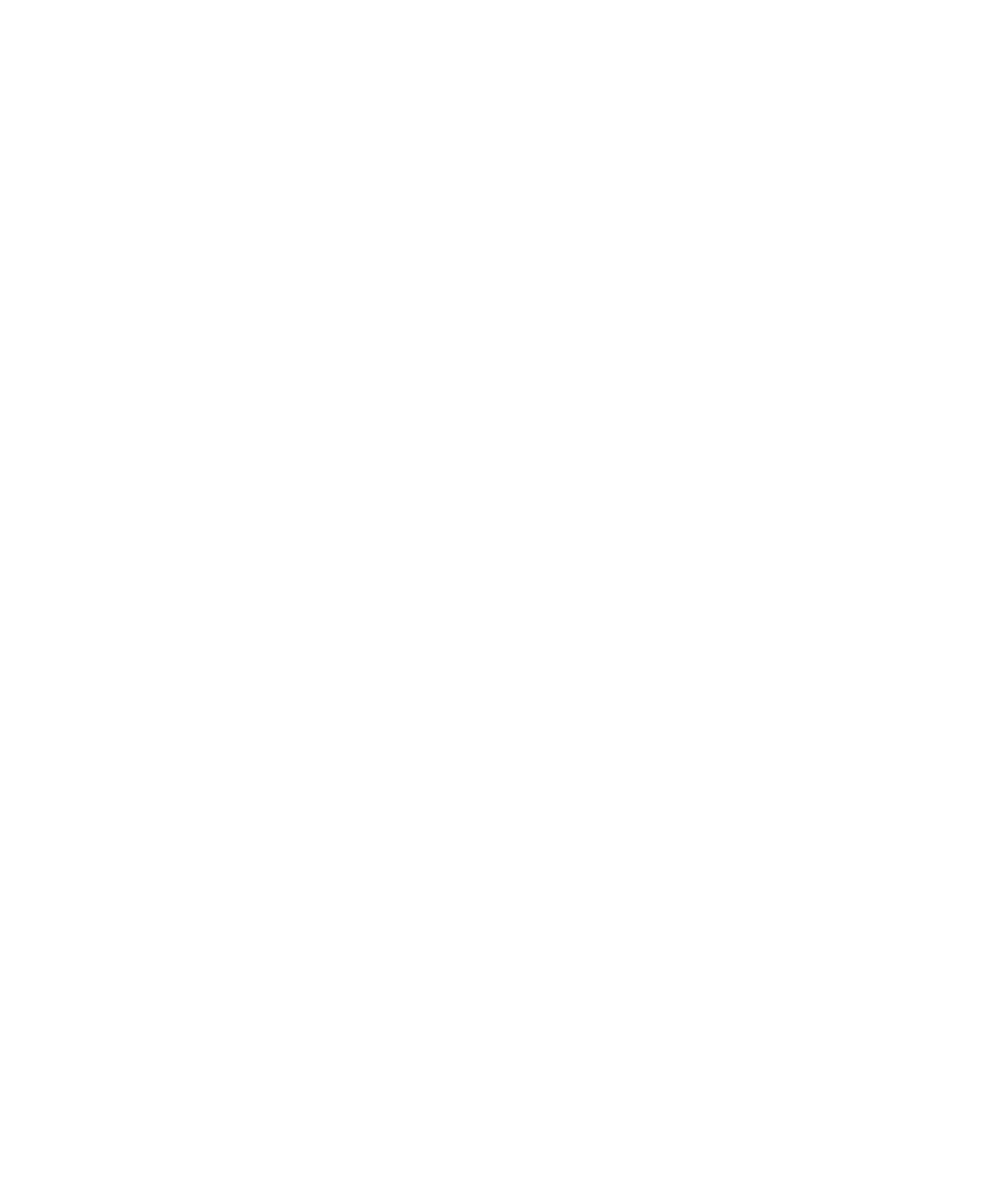
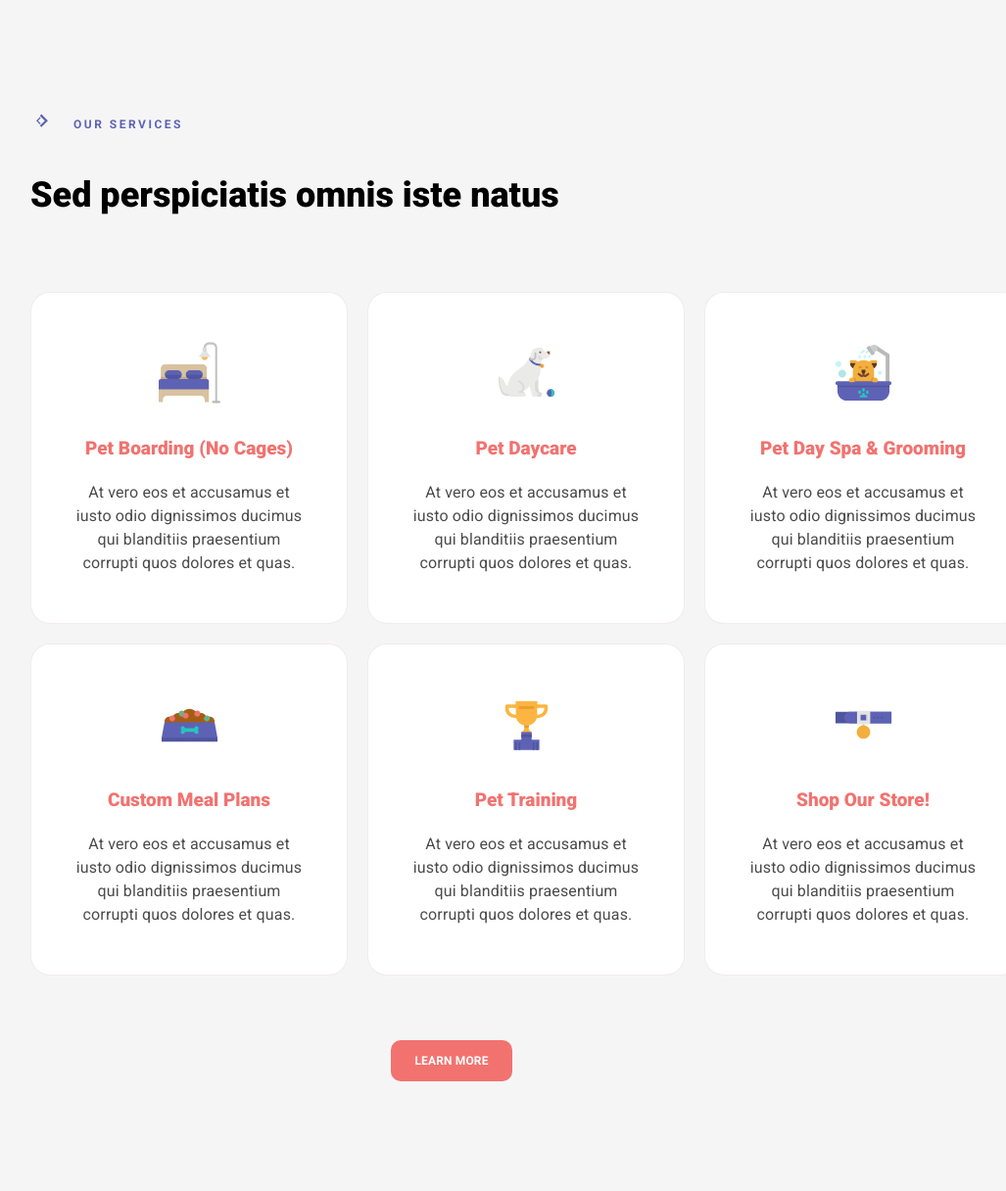
Before and after one commit to K0ndratenko/LeSson-9, a plain HTML site: page index.html in a window 1280 px wide. Shown: the whole page at 98% size, without its empty margins (179-1206 px from the left). Before the commit the page ends 800 px from the top, so only its background shows below. Drawn offline with Linux system fonts and the light colour scheme.

Commit message:
build:test task9

```diff
--- a/css/style.css
+++ b/css/style.css
@@ -41,3 +41,116 @@ body {
   line-height: 1;
   font-size: 0px;
 }
+
+.servise-section {
+  background-color: #f5f5f5;
+  max-width: 1440px;
+  margin: 0 auto;
+}
+
+.servise-block {
+  max-width: 1320px; /* 1020 */
+  padding-top: 110px;
+}
+
+.subtitle {
+  max-width: 450px;
+  font-weight: 700;
+  font-size: 12px;
+  line-height: 24px;
+  letter-spacing: 2.5px;
+  color: #5d62b5;
+  padding-left: 210px;
+  margin-bottom: 33px;
+  text-transform: uppercase;
+}
+.subtitle::before {
+  content: url("../img/subtitle-icon.svg");
+  display: inline-block;
+  vertical-align: middle;
+  margin-right: 16px;
+}
+.title {
+  font-weight: 900;
+  font-size: 36px;
+  line-height: 42px;
+  padding-left: 210px;
+  margin-bottom: 78px;
+}
+.block-cards * {
+  display: inline-block;
+}
+.block-cards {
+  padding-left: 210px;
+  margin-bottom: 66px;
+}
+.block-cards > :not(:nth-child(3), :nth-child(6)) {
+  margin-right: 20px; /* думаю написано коряво, как можно по другому ? */
+}
+.block-cards > :not(:nth-child(4), :nth-child(5), :nth-child(6)) {
+  margin-bottom: 20px;
+}
+.card {
+  font-size: 0px;
+  width: 324px;
+  background-color: #fff;
+  border: 1px solid rgba(121, 55, 55, 0.096);
+  border-radius: 20px;
+}
+
+.card-icon {
+  max-width: 63px;
+  margin: 0 auto;
+  padding-top: 50px;
+  padding-top: 50px;
+  margin: 0 auto 33px auto;
+  display: block;
+}
+.servise-name {
+  max-width: 237px;
+  font-weight: 900;
+  font-size: 19px;
+  line-height: 26px;
+  text-align: center;
+  color: #f2726f;
+  display: block;
+  margin: 0 auto 20px auto;
+}
+.desc {
+  max-width: 235px;
+  font-weight: 400;
+  font-size: 16px;
+  line-height: 24px;
+  letter-spacing: 0.15px;
+  text-align: center;
+  color: #4b4b4b;
+  display: block;
+  margin: 0 auto 49px auto;
+}
+.button {
+  max-width: 124px;
+  font-weight: 700;
+  font-size: 12px;
+  line-height: 24px;
+  letter-spacing: 0.15px;
+  text-align: center;
+  background-color: #f2726f;
+  color: #fff;
+  text-transform: uppercase;
+  display: block;
+  margin: 0 auto;
+  padding: 9px 0;
+  border-radius: 10px;
+}
+
+.img-link {
+  padding-bottom: 112px;
+}
+
+.card:hover {
+  box-shadow: 0 10px 20px 2px #4b4b4b;
+}
+
+.button:visited {
+  background-color: #f2716f62; /* почему то бекграунд не хочет быть прозрачным ... */
+}
--- a/index.html
+++ b/index.html
@@ -5,13 +5,57 @@
   <meta charset="UTF-8">
   <meta http-equiv="X-UA-Compatible" content="IE=edge">
   <meta name="viewport" content="width=device-width, initial-scale=1.0">
-  <title>lesson9</title>
+  <title>lesson8</title>
   <link rel="stylesheet" href="css/style.css">
 </head>
 
 <body>
   <main>
-
+    <div class="servise-section">
+      <div class="servise-block">
+        <h4 class="subtitle">Our Services</h4>
+        <h3 class="title">Sed perspiciatis omnis iste natus</h3>
+        <div class="block-cards">
+          <div class="card">
+            <img src="./img/icon1.svg" alt="bad" class="card-icon">
+            <p class="servise-name">Pet Boarding (No Cages)</p>
+            <p class="desc">At vero eos et accusamus et iusto odio dignissimos ducimus qui blanditiis praesentium
+              corrupti quos dolores et quas.</p>
+          </div>
+          <div class="card">
+            <img src="./img/icon2.svg" alt="dog" class="card-icon">
+            <p class="servise-name">Pet Daycare</p>
+            <p class="desc">At vero eos et accusamus et iusto odio dignissimos ducimus qui blanditiis praesentium
+              corrupti quos dolores et quas.</p>
+          </div>
+          <div class="card">
+            <img src="./img/icon3.svg" alt="bathroom" class="card-icon">
+            <p class="servise-name">Pet Day Spa & Grooming</p>
+            <p class="desc">At vero eos et accusamus et iusto odio dignissimos ducimus qui blanditiis praesentium
+              corrupti quos dolores et quas.</p>
+          </div>
+          <div class="card">
+            <img src="./img/icon4.svg" alt="meal" class="card-icon">
+            <p class="servise-name">Custom Meal Plans</p>
+            <p class="desc">At vero eos et accusamus et iusto odio dignissimos ducimus qui blanditiis praesentium
+              corrupti quos dolores et quas.</p>
+          </div>
+          <div class="card">
+            <img src="./img/icon5.svg" alt="cup" class="card-icon">
+            <p class="servise-name">Pet Training</p>
+            <p class="desc">At vero eos et accusamus et iusto odio dignissimos ducimus qui blanditiis praesentium
+              corrupti quos dolores et quas.</p>
+          </div>
+          <div class="card">
+            <img src="./img/icon6.svg" alt="belt" class="card-icon">
+            <p class="servise-name">Shop Our Store!</p>
+            <p class="desc">At vero eos et accusamus et iusto odio dignissimos ducimus qui blanditiis praesentium
+              corrupti quos dolores et quas.</p>
+          </div>
+        </div>
+      </div>
+      <div class="img-link"><a href="http://www.com" target="_blank" class="button">Learn More</a></div>
+    </div>
   </main>
 </body>
 
```
